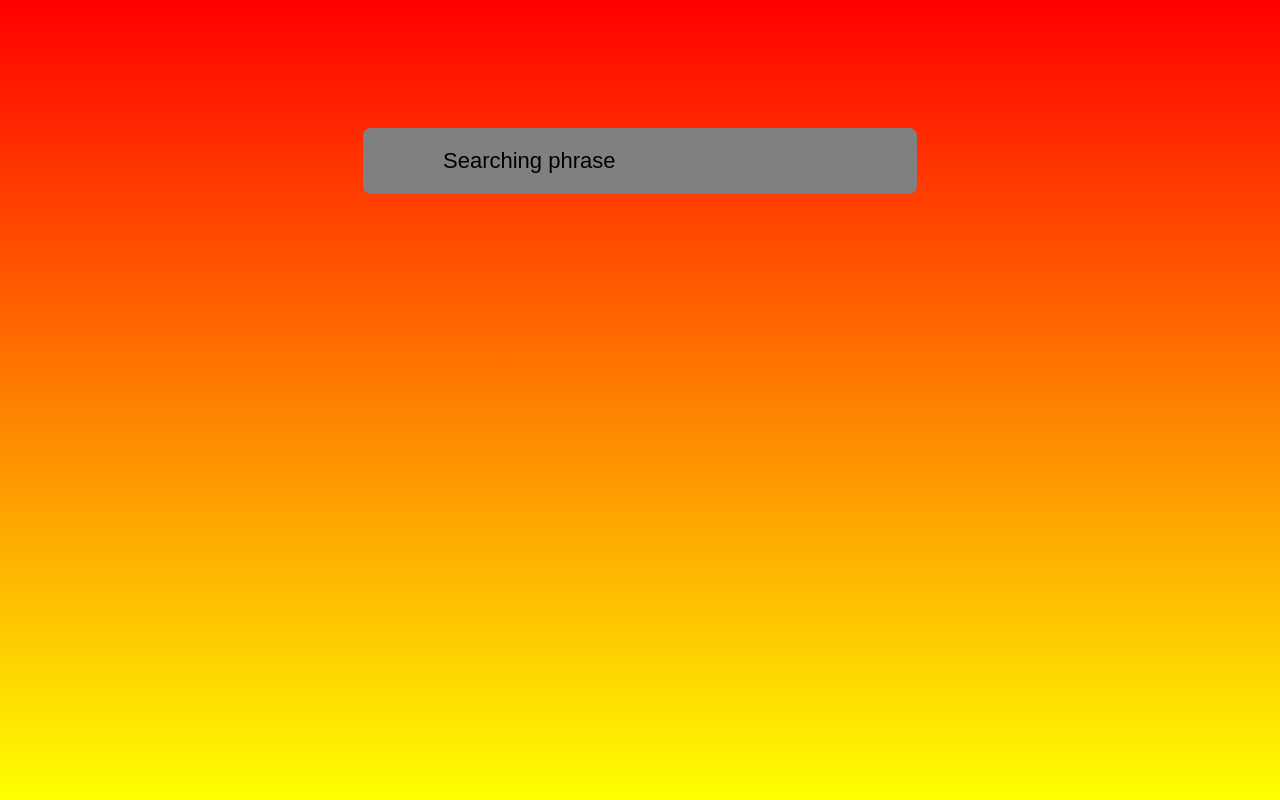
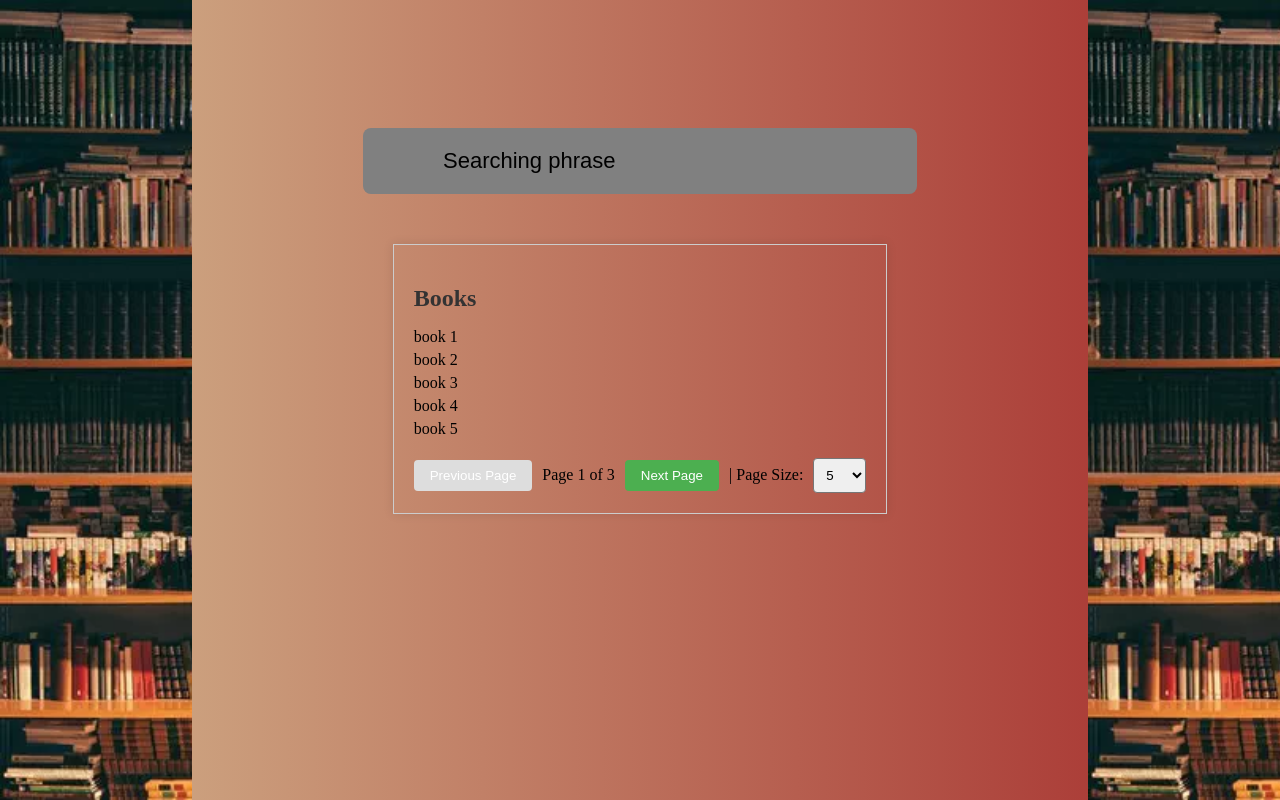
Before and after one commit to TomaszHamerla/BookLendApp-React, a React (Vite) app: page / in a window 1280 px wide. Built offline with nearby package versions, Linux system fonts and the light colour scheme.

Commit message:
updated books component, body

```diff
--- a/src/App.jsx
+++ b/src/App.jsx
@@ -1,15 +1,27 @@
 import './App.css'
 import { Loans } from './components/Loans'
 import { Users } from './components/Users'
-import { Books } from './components/Books'
+import { Books } from './components/books/Books'
 import { useState } from 'react'
 
 function App() {
 
+  const[searchPhrase,setSearchPhrase]=useState('')
+
+  const handleSearchChange=(e)=>{
+    setSearchPhrase(e.target.value)
+  }
 
   return (
     <div className='container'>
-      <input type="text" className="input" placeholder='Searching phrase'/>
+      <input
+       type="text"
+       className="input"
+       placeholder='Searching phrase'
+       value={searchPhrase}
+       onChange={handleSearchChange}
+       />
+    <Books searchPhrase={searchPhrase}/>
     </div>
   )
 }
--- a/src/components/Books.jsx
+++ /dev/null
@@ -1,7 +0,0 @@
-import React from 'react'
-
-export const Books = () => {
-  return (
-    <div>Books</div>
-  )
-}
--- /dev/null
+++ b/src/components/books/Books.css
@@ -0,0 +1,62 @@
+
+
+  .container-books {
+    max-width: 800px;
+    margin: 50px auto;
+    padding: 20px;
+    border: 1px solid #ccc;
+    box-shadow: 0 0 10px rgba(0, 0, 0, 0.1);
+  }
+
+
+  .header {
+    color: #333;
+    margin-bottom: 10px;
+  }
+
+
+  .book-list {
+    list-style: none;
+    padding: 0;
+  }
+
+  .book-item {
+    margin-bottom: 5px;
+  }
+
+
+  .pagination {
+    margin-top: 20px;
+    display: flex;
+    align-items: center;
+    justify-content: space-between;
+  }
+
+  .pagination-button {
+    background-color: #4caf50;
+    color: white;
+    padding: 8px 16px;
+    border: none;
+    border-radius: 4px;
+    cursor: pointer;
+    outline: none;
+  }
+
+  .pagination-button:disabled {
+    background-color: #ddd;
+    cursor: not-allowed;
+  }
+
+  .page-info {
+    margin: 0 10px;
+  }
+
+  .page-size-select {
+    margin-left: 10px;
+  }
+
+
+  .select-box {
+    padding: 8px;
+    border-radius: 4px;
+  }
--- /dev/null
+++ b/src/components/books/Books.jsx
@@ -0,0 +1,102 @@
+import React, { useState, useEffect } from 'react';
+import './Books.css';
+
+export const Books = ({ searchPhrase }) => {
+  const initialPageSize = 5;
+  const books = [
+    { id: 1, title: 'book 1' },
+    { id: 2, title: 'book 2' },
+    { id: 3, title: 'book 3' },
+    { id: 4, title: 'book 4' },
+    { id: 5, title: 'book 5' },
+    { id: 6, title: 'book 6' },
+    { id: 7, title: 'book 7' },
+    { id: 8, title: 'book 8' },
+    { id: 9, title: 'book 9' },
+    { id: 10, title: 'book 10' },
+    { id: 11, title: 'book 11' },
+    { id: 12, title: 'book 12' },
+  ];
+
+  const [pageSize, setPageSize] = useState(initialPageSize);
+  const [currentPage, setCurrentPage] = useState(1);
+  const [totalPages, setTotalPages] = useState(1);
+
+  useEffect(() => {
+    const calculateTotalPages = () => {
+      const filteredBooks = searchPhrase
+        ? books.filter(b =>
+            b.title.toLowerCase().includes(searchPhrase.toLowerCase())
+          )
+        : books;
+
+      const totalBooks = filteredBooks.length;
+      const calculatedTotalPages = Math.ceil(totalBooks / pageSize);
+      setTotalPages(calculatedTotalPages);
+    };
+
+    calculateTotalPages();
+  }, [searchPhrase, books, pageSize]);
+
+  const startIndex = (currentPage - 1) * pageSize;
+  const endIndex = startIndex + pageSize;
+
+  const filterBooks = searchPhrase
+    ? books.filter(b =>
+        b.title.toLowerCase().includes(searchPhrase.toLowerCase())
+      )
+    : books;
+
+  const currentBooks = filterBooks.slice(startIndex, endIndex);
+
+  const handlePageSizeChange = newSize => {
+    setPageSize(newSize);
+    setCurrentPage(1);
+  };
+
+  const handlePageChange = newPage => {
+    setCurrentPage(newPage);
+  };
+
+  return (
+    <div className="container-books">
+      {filterBooks.length > 0 ? <h2 className="header">Books</h2> : <div className="header">No matchers</div>}
+      <ol className="book-list">
+        {currentBooks.map(b => (
+          <li key={b.id} className="book-item">{b.title}</li>
+        ))}
+      </ol>
+      {(totalPages > 1 || pageSize >= filterBooks.length) && (
+        <div className="pagination">
+          <button
+            className="pagination-button"
+            onClick={() => handlePageChange(currentPage - 1)}
+            disabled={currentPage === 1}
+          >
+            Previous Page
+          </button>
+          <span className="page-info"> Page {currentPage} of {totalPages} </span>
+          <button
+            className="pagination-button"
+            onClick={() => handlePageChange(currentPage + 1)}
+            disabled={currentPage === totalPages}
+          >
+            Next Page
+          </button>
+          <span className="page-info"> | Page Size: </span>
+          <select
+            className="select-box"
+            value={pageSize}
+            onChange={e => handlePageSizeChange(parseInt(e.target.value))}
+          >
+            {[5, 10, 15].map(size => (
+              <option key={size} value={size}>
+                {size}
+              </option>
+            ))}
+          </select>
+        </div>
+      )}
+    </div>
+  );
+};
--- a/src/index.css
+++ b/src/index.css
@@ -1,5 +1,5 @@
 body{
-    background: linear-gradient(red, yellow);
+    background: linear-gradient(to right, #D2B48C, #A52A2A);
     background-repeat: no-repeat;
     width: 100vw;
     height: 100vh;
@@ -7,3 +7,22 @@ body{
     margin: 0;
     padding: 0;
 }
+.container::before,
+.container::after {
+    content: "";
+    background-image: url('assets/books.jpeg'); /* Dodaj ścieżkę do lewego obrazka */
+    background-repeat: no-repeat;
+    background-size: cover;
+    position: absolute;
+    top: 0;
+    bottom: 0;
+    width: 15%;
+}
+
+.container::before {
+    left: 0;
+}
+
+.container::after {
+    right: 0;
+}
```
Also changed, not shown: src/App.css (line endings or trailing spaces), src/assets/books.jpeg (added).
